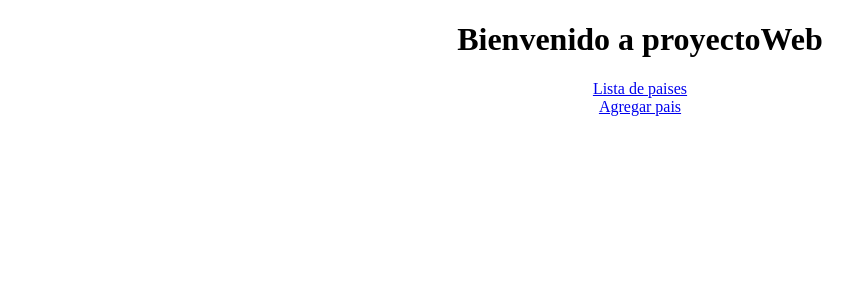
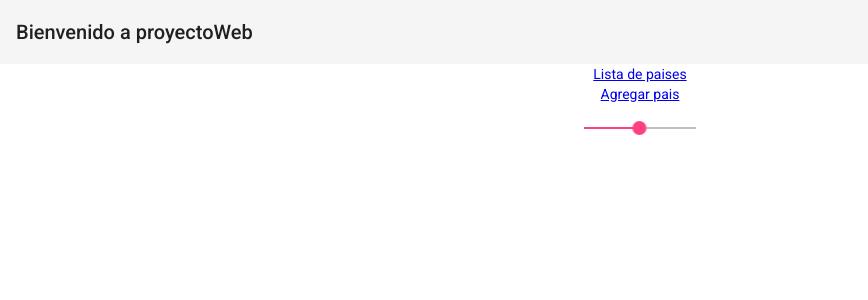
Before and after one commit to FranciscoPintos/FrontPrimerParcial, an Angular app: page / in a window 1280 px wide. Shown: the top 300 px of the page, without its empty margins (0-868 px from the left). Built offline with nearby package versions, Linux system fonts and the light colour scheme.

Commit message:
Add Angular Material

```diff
--- a/angular.json
+++ b/angular.json
@@ -23,6 +23,7 @@
               "src/assets"
             ],
             "styles": [
+              "./node_modules/@angular/material/prebuilt-themes/indigo-pink.css",
               "src/styles.css"
             ],
             "scripts": []
@@ -90,6 +91,7 @@
               "src/assets"
             ],
             "styles": [
+              "./node_modules/@angular/material/prebuilt-themes/indigo-pink.css",
               "src/styles.css"
             ],
             "scripts": []
--- a/package.json
+++ b/package.json
@@ -11,10 +11,12 @@
   "private": true,
   "dependencies": {
     "@angular/animations": "^14.0.0",
+    "@angular/cdk": "^14.1.2",
     "@angular/common": "^14.0.0",
     "@angular/compiler": "^14.0.0",
     "@angular/core": "^14.0.0",
     "@angular/forms": "^14.0.0",
+    "@angular/material": "^14.1.2",
     "@angular/platform-browser": "^14.0.0",
     "@angular/platform-browser-dynamic": "^14.0.0",
     "@angular/router": "^14.0.0",
--- a/src/app/app.component.html
+++ b/src/app/app.component.html
@@ -1,12 +1,16 @@
-<h1 style="text-align:center">
-  Bienvenido a {{ title }}
-</h1>
+<mat-toolbar>
+  <h1 style="text-align:center">
+    <span>  Bienvenido a {{ title }}</span>
+  </h1>
+</mat-toolbar>
+
 
 <div style="text-align:center">
   <a routerLink="/pais">Lista de paises</a>
   <br/>
   <a routerLink="/nuevopais">Agregar pais</a>
   <div>
+    <mat-slider min="1" max="100" step="1" value="50"></mat-slider>
     <router-outlet></router-outlet>
   </div>
 </div>
--- a/src/index.html
+++ b/src/index.html
@@ -6,8 +6,11 @@
   <base href="/">
   <meta name="viewport" content="width=device-width, initial-scale=1">
   <link rel="icon" type="image/x-icon" href="favicon.ico">
+  <link rel="preconnect" href="https://fonts.gstatic.com">
+  <link href="https://fonts.googleapis.com/css2?family=Roboto:wght@300;400;500&display=swap" rel="stylesheet">
+  <link href="https://fonts.googleapis.com/icon?family=Material+Icons" rel="stylesheet">
 </head>
-<body>
+<body class="mat-typography">
   <app-root></app-root>
 </body>
 </html>
--- a/src/styles.css
+++ b/src/styles.css
@@ -1 +1,4 @@
 /* You can add global styles to this file, and also import other style files */
+
+html, body { height: 100%; }
+body { margin: 0; font-family: Roboto, "Helvetica Neue", sans-serif; }
```
Also changed, not shown: src/app/app.module.ts (+8 -0 lines), 1 other file (tests, documents, lock files or other folders).
